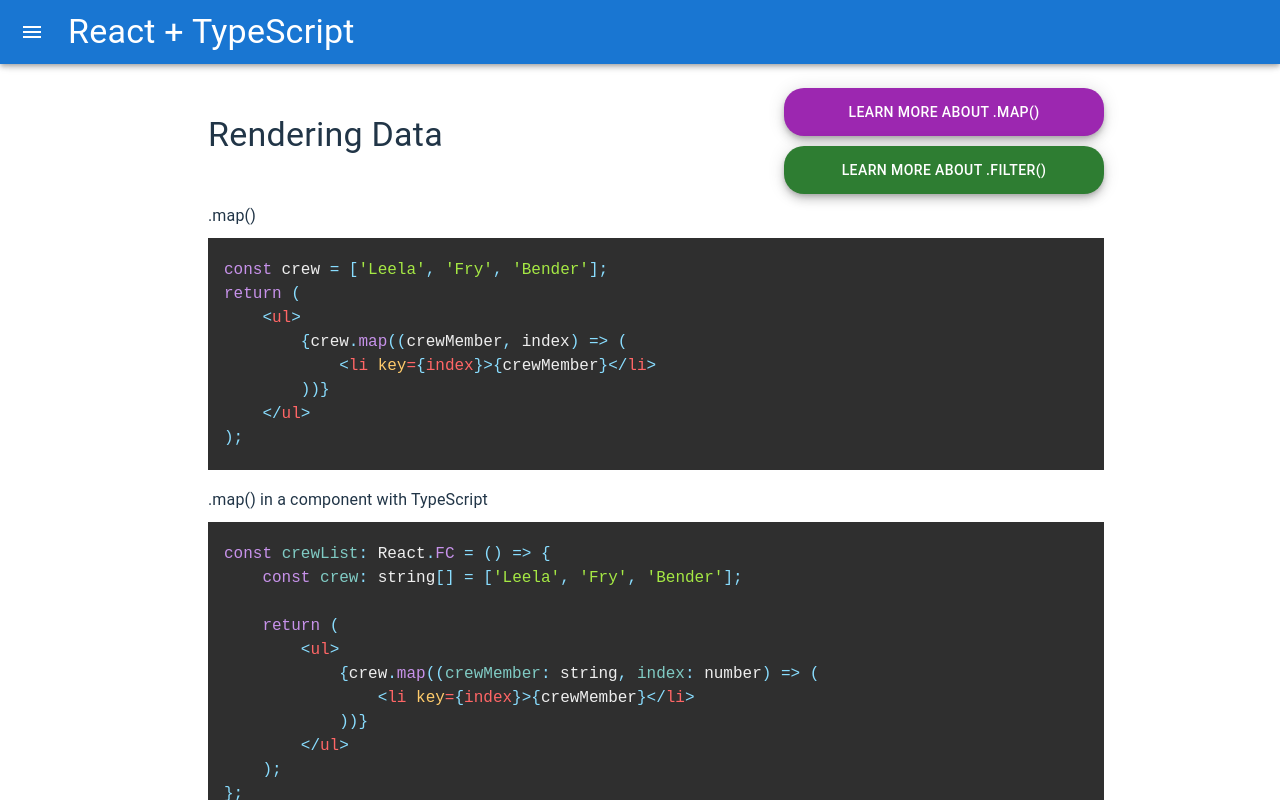
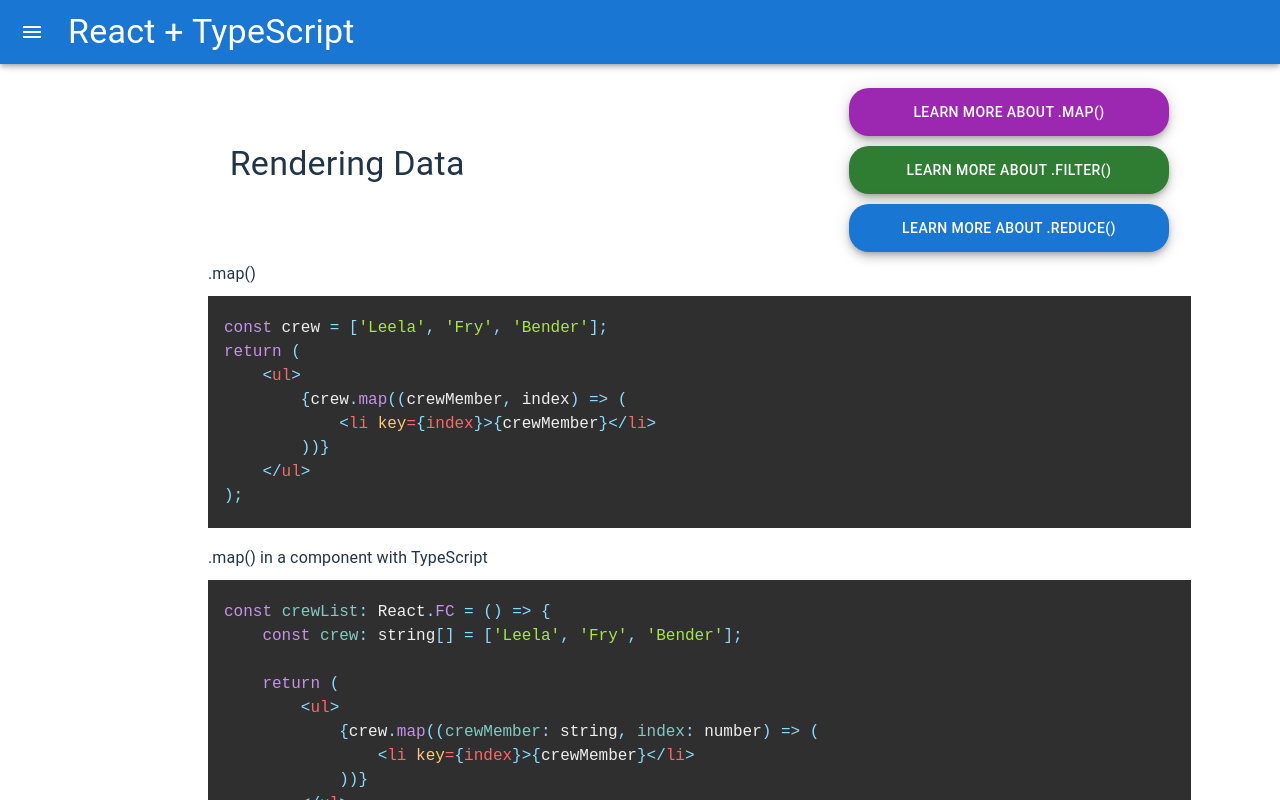
Before and after one commit to cjp0421/react-cheat-sheet, a React (Vite) app: page /rendering-data in a window 1280 px wide. Shown: the top 800 px of the page. Built offline with nearby package versions, Linux system fonts and the light colour scheme.

Commit message:
added reduce example to ts style data, added fab, modal, and code example for reduce

```diff
--- a/src/data/eventHandlingExamples.ts
+++ b/src/data/eventHandlingExamples.ts
@@ -19,3 +19,11 @@ const AutoDestruct: React.FC = () => {
 
 export default AutoDestruct;
 `;
+
+export const reduceExample: string = `
+const planetExpressRevenue = [150, -23000, 30, -4000];
+
+const totalAnnualNetIncome = planetExpressRevenue.reduce((totalProfits, currentMissionPayment) => {
+    return planetExpressRevenue + currentMissionPayment;
+}, 0);
+`
--- a/src/pages/RenderingDataPage.tsx
+++ b/src/pages/RenderingDataPage.tsx
@@ -6,6 +6,7 @@ import ModalTemplate from '../components/Modal';
 import { Prism as SyntaxHighlighter } from 'react-syntax-highlighter';
 import { materialDark } from 'react-syntax-highlighter/dist/esm/styles/prism'
 import { map, filter } from './../data/renderingDataExamples.json'
+import { reduceExample } from '../data/eventHandlingExamples';
 
 const RenderingDataPage: React.FC = () => {
     const [isModalOpen, setIsModalOpen] = useState<string | null>(null);
@@ -59,10 +60,24 @@ const RenderingDataPage: React.FC = () => {
                         variant='extended'
                         size="medium"
                         color='success'
-                        sx={{ width: `${isSmallScreen ? '15vw' : '25vw'}`, p: 3 }}
+                        sx={{
+                            width: `${isSmallScreen ? '15vw' : '25vw'}`,
+                            p: 3,
+                            marginBottom: '10px'
+                        }}
                         onClick={() => handleOpen('filter')}
                     >
                         {isSmallScreen ? '.filter()' : 'Learn More About .filter()'}
+                    </Fab>
+                    <br />
+                    <Fab
+                        variant='extended'
+                        size="medium"
+                        color='primary'
+                        sx={{ width: `${isSmallScreen ? '15vw' : '25vw'}`, p: 3 }}
+                        onClick={() => handleOpen('reduce')}
+                    >
+                        {isSmallScreen ? '.reduce()' : 'Learn More About .reduce()'}
                     </Fab>
                 </Box>
             </Box>
@@ -83,6 +98,11 @@ const RenderingDataPage: React.FC = () => {
                     in the UI by filtering items that meet specific criteria. The .filter() method is often combined with
                     the .map() method to dynamically display filtered lists of components, such as search results
                     or filtered lists in tables or menus.
+                </Typography>
+            </ModalTemplate>
+            <ModalTemplate onClose={handleClose} open={isModalOpen === 'reduce'} title=".reduce()">
+                <Typography variant="body1">
+                    This will contain information about the .reduce() method.
                 </Typography>
             </ModalTemplate>
             <Box>
@@ -119,6 +139,12 @@ const RenderingDataPage: React.FC = () => {
             <SyntaxHighlighter language='jsx' style={materialDark}>
                 {filter.typescriptFilterAndMapExample}
             </SyntaxHighlighter>
+            <Typography variant='subtitle1' sx={{ pt: 1 }}>
+                .reduce()
+            </Typography>
+            <SyntaxHighlighter language='jsx' style={materialDark}>
+                {reduceExample}
+            </SyntaxHighlighter>
         </Box >
     )
 }
```
